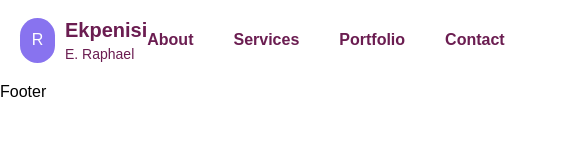
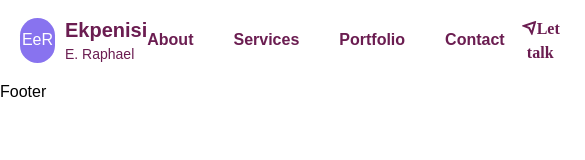
Before and after one commit to eerapheal/ekpenisi_portfolio, a React (Create React App) app: page / in a window 390 px wide. Shown: the top 160 px of the page, 585 px wide, since content can reach past the window. Built offline with nearby package versions, Linux system fonts and the light colour scheme.

Commit message:
Mobile Menu

```diff
--- a/src/components/Header/Header.jsx
+++ b/src/components/Header/Header.jsx
@@ -7,7 +7,7 @@ const Header = () => {
       <div className="flex items-center justify-between">
         <div className=" flex items-center gap-[10px]">
           <span className="w-[35px] h-[45px] bg-primaryColor text-white text=[18px] font-[500] rounded-full flex items-center justify-center">
-          R
+          EeR
           </span>
           <div className="leading-[20px">
             <h2 className="text-xl text-smallTextColor font-[700]">Ekpenisi</h2>
@@ -31,6 +31,15 @@ const Header = () => {
             </li>
           </ul>
         </div>
+
+        <div className=" flex items-center gap-4">
+        <button className="flex items-center gap-2 text-smallTextColor font-[600] border-solid
+        border-smallTextColor py-2 px-4 rounded-[10px] max-h-[40px] hover:bg-smallTextColor
+        hover:text-white hover:font-[500] ease-in doration-700">
+          <i class="ri-send-plane-line">Let talk</i>
+        </button>
+        <span className="text-2xl text-smallTextColor md:hidden cursor-pointer"><i class="ri-menu-line"></i></span>
+        </div>
       </div>
       </div>
     </header>
```
